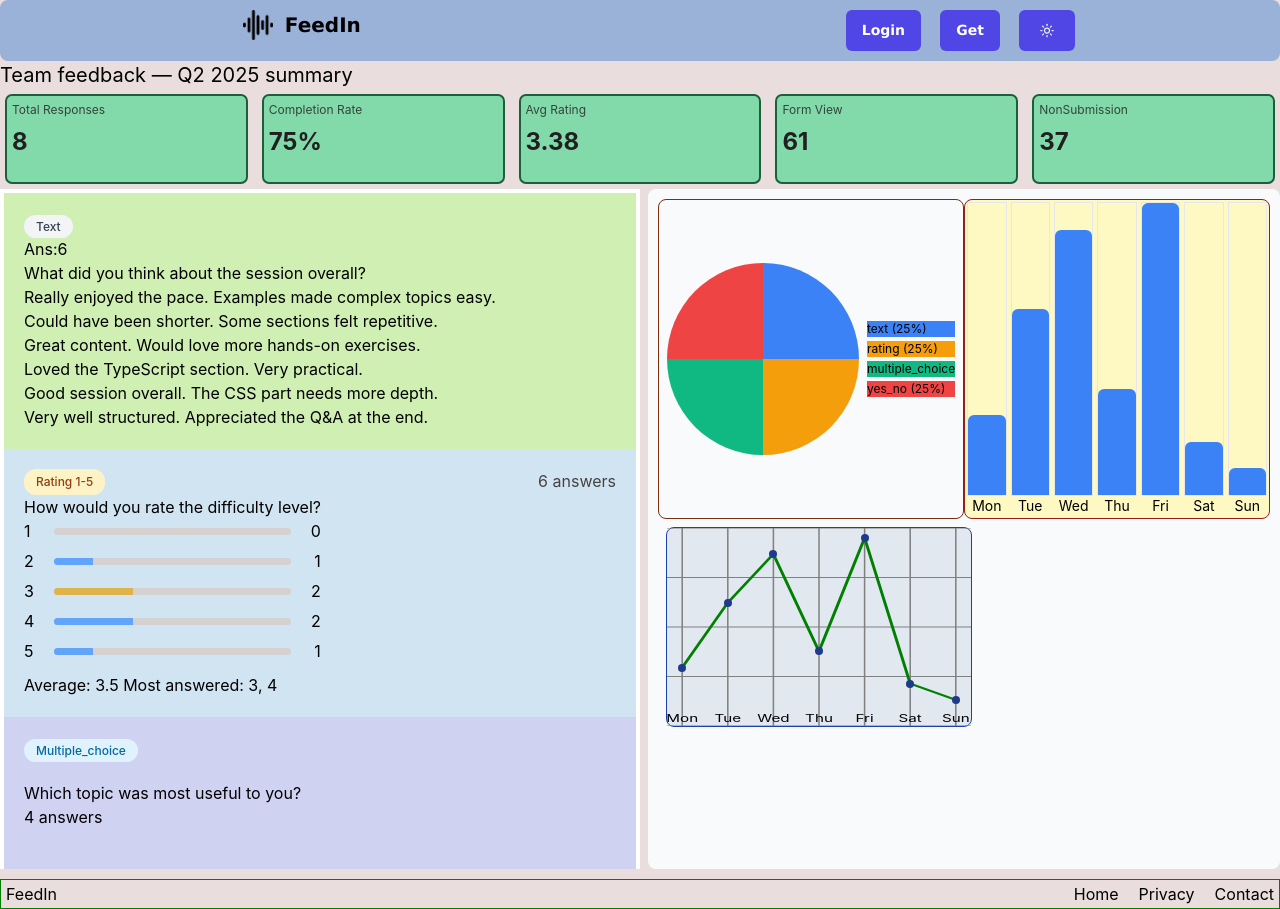
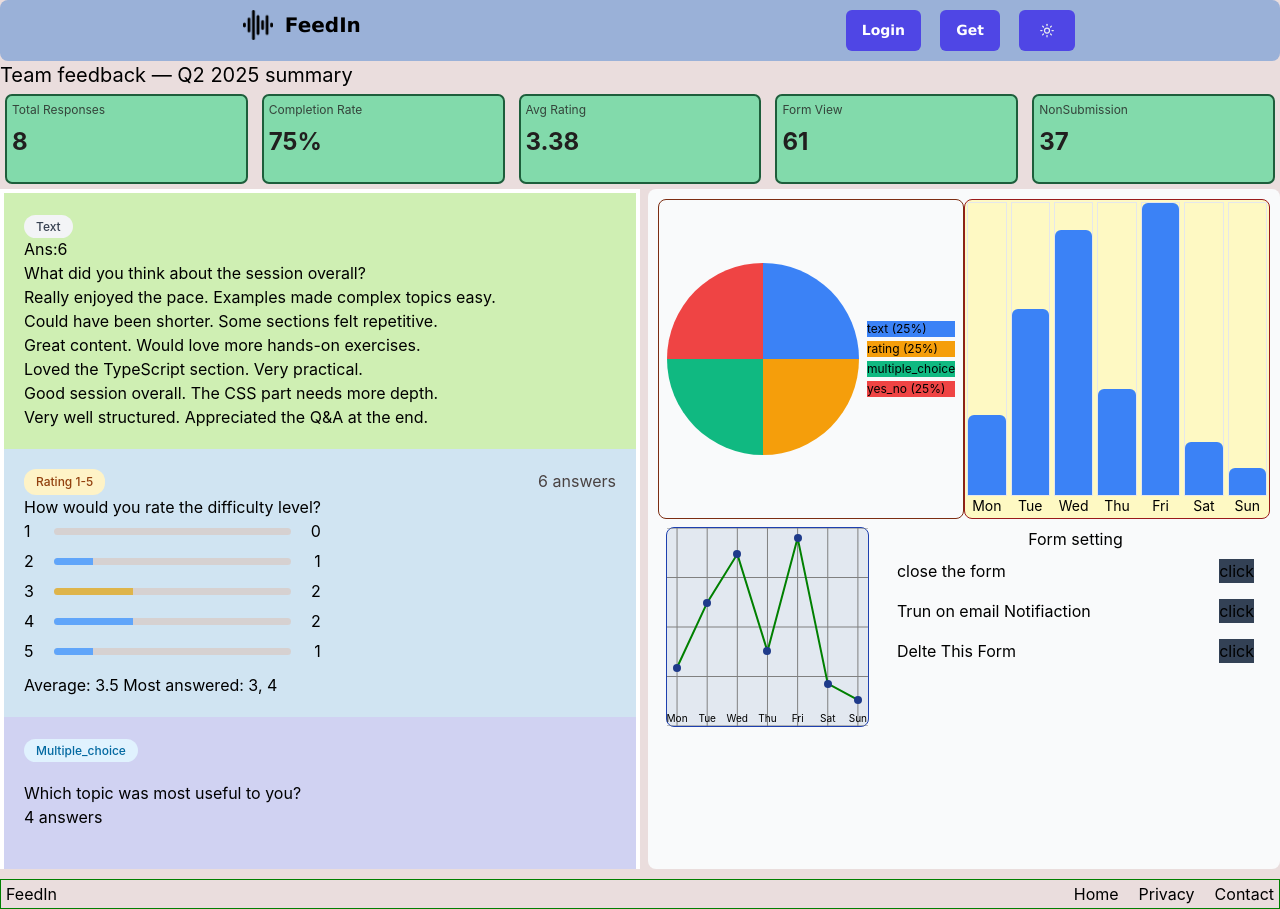
Before and after one commit to soubhik2709/anonymous-feedback-tool, a React (Create React App) app: page / in a window 1280 px wide. Built offline with nearby package versions, Linux system fonts and the light colour scheme.

Commit message:
feat:create structure of Form setting

```diff
--- /dev/null
+++ b/src/features/Dashboard/Components/FormSettingCard.jsx
@@ -0,0 +1,19 @@
+export const FormSettingCard = () => {
+  return (
+    <div className=" w-full  m-2">
+        <h4 className="text-center">Form setting</h4>
+        <section className="flex justify-between p-2">
+          <p>close the form</p>
+          <button className="bg-slate-700  "> click</button>
+        </section>
+        <section className="flex justify-between p-2">
+          <p>Trun on email Notifiaction</p>
+          <button className="bg-slate-700  "> click</button>
+        </section>
+        <section className="flex justify-between p-2">
+          <p>Delte This Form</p>
+          <button className="bg-slate-700  "> click</button>
+        </section>
+    </div>
+  );
+};
--- a/src/pages/DashboardPage.tsx
+++ b/src/pages/DashboardPage.tsx
@@ -10,6 +10,7 @@ import { YesNoQuestionCard } from "../features/Dashboard/Components/yesNoQuestio
 import { ActivityChatCard } from "../features/Dashboard/Components/ActivityChartCard";
 import { PieChart } from "../features/Dashboard/Components/PieChart";
 import { LineChartCard } from "../features/Dashboard/Components/LineChart";
+import { FormSettingCard } from "../features/Dashboard/Components/FormSettingCard.jsx";
 export default function DashboardPage() {
   const stats = getTotalStats();
   return (
@@ -19,14 +20,16 @@ export default function DashboardPage() {
       {/* Metric Card */}
       <section className="grid grid-cols-5 gap-1">
         <MetricCard label="Total Responses" value={stats.totalResponse} />
-        <MetricCard  label="Completion Rate" value={`${stats.completionRate.toFixed(0)}%`}/>
+        <MetricCard
+          label="Completion Rate"
+          value={`${stats.completionRate.toFixed(0)}%`}
+        />
         <MetricCard label="Avg Rating" value={stats.avg} />
         <MetricCard label="Form View" value={stats.view} />
         <MetricCard label="NonSubmission" value={stats.nonSubCount} />
       </section>
 
       <div className="flex h-[calc(100vh-120px)] gap-2">
-
         {/* Anwers(LeftSide) */}
         <section className="p-1 w-1/2 overflow-y-auto bg-[#fff] custom-scrollbar ">
           {mockForm.questions.map((q) => {
@@ -34,8 +37,9 @@ export default function DashboardPage() {
               return <TextQuestionCard key={q.id} id={q.id} />;
             if (q.type === "rating")
               return <RatingQuestionCard key={q.id} id={q.id} />;
-            if (q.type === "multiple_choice") return <McqQuestionCard key={q.id}/>;
-            if (q.type === "yes_no") return <YesNoQuestionCard key={q.id}/>;
+            if (q.type === "multiple_choice")
+              return <McqQuestionCard key={q.id} />;
+            if (q.type === "yes_no") return <YesNoQuestionCard key={q.id} />;
 
             return null;
           })}
@@ -44,22 +48,19 @@ export default function DashboardPage() {
         {/* BackEnd Fetch UI Data(Right Side) */}
         <section className="flex-1 bg-[#f9fafb] p-2.5 rounded-lg">
           <div className="flex">
-            <PieChart/>
-            <ActivityChatCard/>
+            <PieChart />
+            <ActivityChatCard />
+          </div>
+          <div  className="flex gap-1">
+          <LineChartCard />
+          <FormSettingCard />
+          </div>
 
-
-          </div>
-          <LineChartCard/>
         </section>
       </div>
     </DashboardLayout>
   );
 }
-
-
-
-
-
 
 /*
 Edit the style later ->
```
